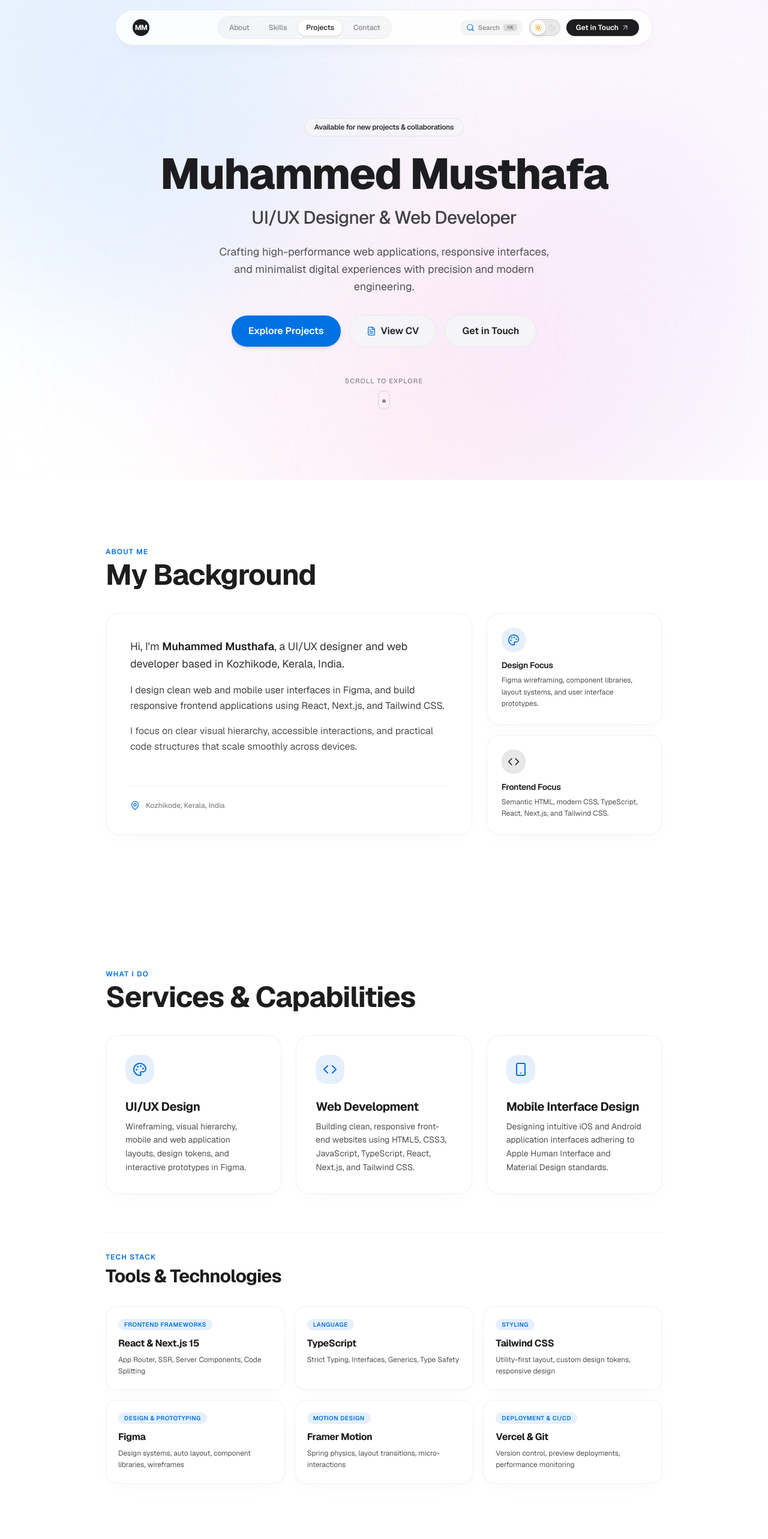
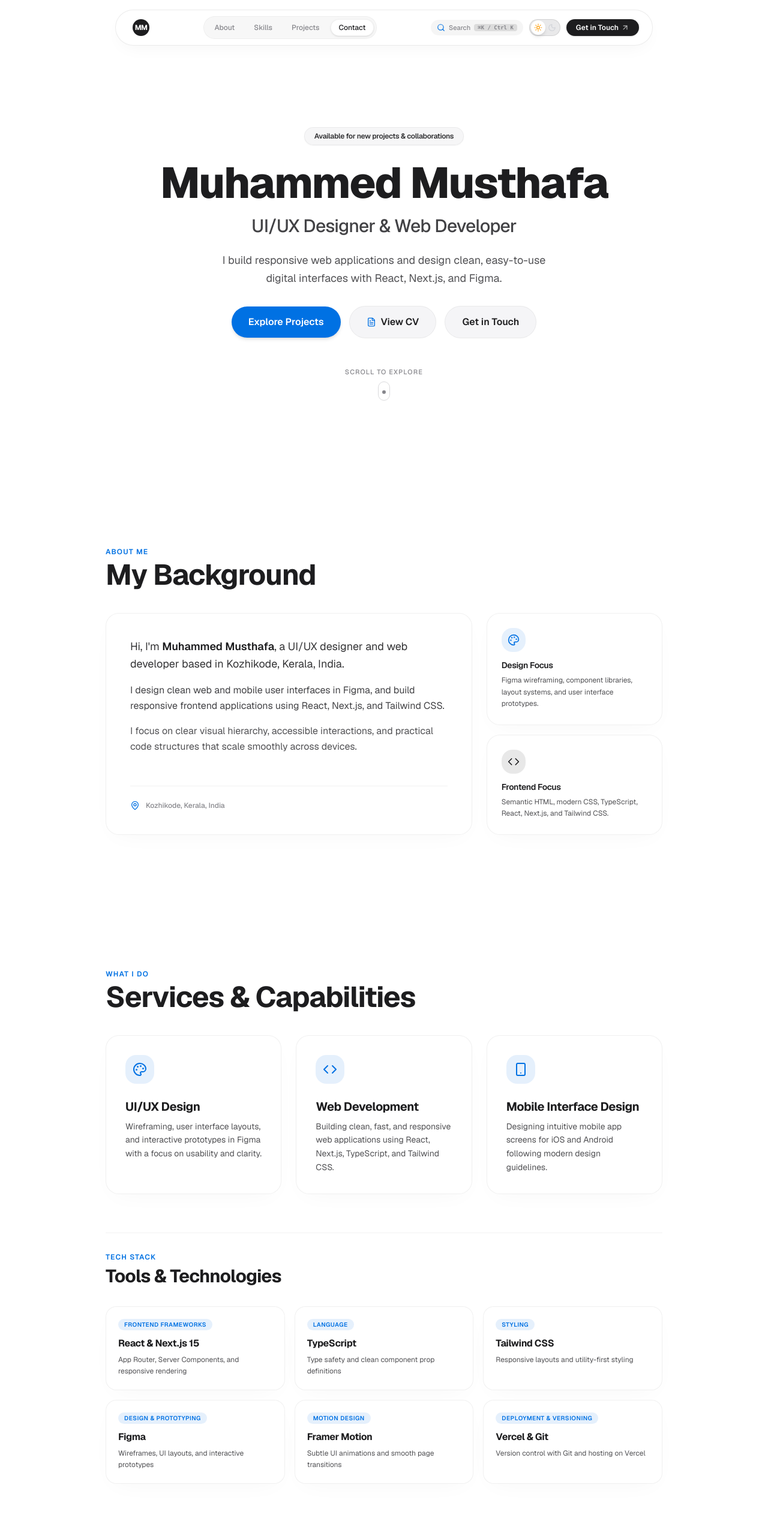
Before and after one commit to musthafacz13-hub/Muhammad-Musthafa-Web-dev-Portfolio-, a Next.js app: page / in a window 1280 px wide. Shown: the top 2566 px of the page at 60% size. Built offline with nearby package versions, Linux system fonts and the light colour scheme.

Commit message:
refactor: update content and remove unused assets
- Remove WatercolorMesh and associated styles
- Refine hero, skills, and project copy for clarity
- Update shortcut labels to include Windows support
- Adjust button padding for consistent sizing

```diff
--- a/app/globals.css
+++ b/app/globals.css
@@ -106,55 +106,6 @@ html.dark .glass-card {
 html.dark .glass-card-subtle {
   background: rgba(44, 44, 46, 0.6);
   border-color: rgba(255, 255, 255, 0.08);
-}
-
-/* Subtle Animated Mesh Gradients using GPU acceleration */
-@keyframes meshFloat1 {
-  0%, 100% {
-    transform: translate3d(0px, 0px, 0) scale(1);
-  }
-  33% {
-    transform: translate3d(60px, -40px, 0) scale(1.1);
-  }
-  66% {
-    transform: translate3d(-40px, 30px, 0) scale(0.95);
-  }
-}
-
-@keyframes meshFloat2 {
-  0%, 100% {
-    transform: translate3d(0px, 0px, 0) scale(1);
-  }
-  33% {
-    transform: translate3d(-50px, 50px, 0) scale(0.9);
-  }
-  66% {
-    transform: translate3d(40px, -30px, 0) scale(1.08);
-  }
-}
-
-@keyframes meshFloat3 {
-  0%, 100% {
-    transform: translate3d(0px, 0px, 0) scale(1);
-  }
-  33% {
-    transform: translate3d(30px, 40px, 0) scale(1.05);
-  }
-  66% {
-    transform: translate3d(-30px, -50px, 0) scale(0.95);
-  }
-}
-
-.animate-mesh-1 {
-  animation: meshFloat1 28s ease-in-out infinite;
-}
-
-.animate-mesh-2 {
-  animation: meshFloat2 32s ease-in-out infinite;
-}
-
-.animate-mesh-3 {
-  animation: meshFloat3 24s ease-in-out infinite;
 }
 
 /* Hide scrollbar for clean horizontal scrolling galleries if needed */
--- a/app/page.tsx
+++ b/app/page.tsx
@@ -1,5 +1,4 @@
 import React from 'react';
-import { WatercolorMesh } from '@/components/WatercolorMesh';
 import { Navbar } from '@/components/Navbar';
 import { HeroSection } from '@/components/HeroSection';
 import dynamic from 'next/dynamic';
@@ -25,10 +24,7 @@ export default function Home() {
         id="main-content"
         className="relative min-h-screen bg-white dark:bg-black text-[#1d1d1f] dark:text-[#f5f5f7] overflow-hidden selection:bg-[#0071e3]/10 selection:text-[#0071e3] transition-colors duration-300"
       >
-        {/* Animated WWDC Watercolor Background Mesh */}
-        <WatercolorMesh />
-
-      {/* Floating Glass Navigation Bar */}
+        {/* Floating Glass Navigation Bar */}
       <Navbar />
 
       {/* Hero Section */}
--- a/components/CommandPalette.tsx
+++ b/components/CommandPalette.tsx
@@ -133,7 +133,7 @@ export function CommandPalette({ isOpen, onClose }: CommandPaletteProps) {
           {/* Footer Shortcuts */}
           <div className="px-5 py-3 bg-black/[0.02] dark:bg-white/[0.02] border-t border-black/5 dark:border-white/10 flex items-center justify-between text-[11px] text-[#86868b]">
             <span>Press <kbd className="px-1.5 py-0.5 rounded bg-black/10 dark:bg-white/10 font-mono text-[10px]">ESC</kbd> to exit</span>
-            <span>Use <kbd className="px-1.5 py-0.5 rounded bg-black/10 dark:bg-white/10 font-mono text-[10px]">⌘K</kbd> anytime</span>
+            <span>Use <kbd className="px-1.5 py-0.5 rounded bg-black/10 dark:bg-white/10 font-mono text-[10px]">⌘K / Ctrl+K</kbd> anytime</span>
           </div>
         </motion.div>
       </div>
--- a/components/HeroSection.tsx
+++ b/components/HeroSection.tsx
@@ -48,7 +48,7 @@ export function HeroSection() {
           transition={{ duration: 0.8, delay: 0.3, ease: [0.16, 1, 0.3, 1] }}
           className="mt-6 text-base sm:text-lg text-[#515154] dark:text-[#d1d1d6] max-w-xl font-normal leading-relaxed"
         >
-          Crafting high-performance web applications, responsive interfaces, and minimalist digital experiences with precision and modern engineering.
+          I build responsive web applications and design clean, easy-to-use digital interfaces with React, Next.js, and Figma.
         </motion.p>
 
         {/* Action CTAs */}
@@ -56,11 +56,11 @@ export function HeroSection() {
           initial={{ opacity: 0, y: 18 }}
           animate={{ opacity: 1, y: 0 }}
           transition={{ duration: 0.8, delay: 0.4, ease: [0.16, 1, 0.3, 1] }}
-          className="mt-8 flex flex-col sm:flex-row gap-3 sm:gap-3.5 justify-center items-center w-full sm:w-auto"
+          className="mt-8 flex flex-col sm:flex-row gap-2.5 sm:gap-3.5 justify-center items-center w-full sm:w-auto"
         >
           <a
             href="#projects"
-            className="w-full sm:w-auto px-7 py-3.5 rounded-full bg-[#0071e3] text-white font-semibold text-sm sm:text-base hover:bg-[#0077ed] active:scale-[0.98] transition-all duration-200 shadow-md hover:shadow-lg focus:outline-none focus-visible:ring-2 focus-visible:ring-[#0071e3] focus-visible:ring-offset-2 text-center"
+            className="w-full sm:w-auto px-6 py-3 sm:px-7 sm:py-3.5 rounded-full bg-[#0071e3] text-white font-semibold text-sm sm:text-base hover:bg-[#0077ed] active:scale-[0.98] transition-all duration-200 shadow-md hover:shadow-lg focus:outline-none focus-visible:ring-2 focus-visible:ring-[#0071e3] focus-visible:ring-offset-2 text-center"
           >
             Explore Projects
           </a>
@@ -68,7 +68,7 @@ export function HeroSection() {
             href="https://drive.google.com/file/d/1ZCW3ssIUgUjSzqHkXIxz7MolMw2_xY5e/view?usp=drivesdk"
             target="_blank"
             rel="noopener noreferrer"
-            className="w-full sm:w-auto px-7 py-3.5 rounded-full bg-[#f5f5f7] dark:bg-[#2c2c2e] text-[#1d1d1f] dark:text-white border border-black/5 dark:border-white/10 font-semibold text-sm sm:text-base hover:bg-[#e8e8ed] dark:hover:bg-[#3a3a3c] active:scale-[0.98] transition-all duration-200 focus:outline-none focus-visible:ring-2 focus-visible:ring-[#0071e3] focus-visible:ring-offset-2 inline-flex items-center justify-center gap-2"
+            className="w-full sm:w-auto px-6 py-3 sm:px-7 sm:py-3.5 rounded-full bg-[#f5f5f7] dark:bg-[#2c2c2e] text-[#1d1d1f] dark:text-white border border-black/5 dark:border-white/10 font-semibold text-sm sm:text-base hover:bg-[#e8e8ed] dark:hover:bg-[#3a3a3c] active:scale-[0.98] transition-all duration-200 focus:outline-none focus-visible:ring-2 focus-visible:ring-[#0071e3] focus-visible:ring-offset-2 inline-flex items-center justify-center gap-2"
             aria-label="View Muhammed Musthafa's CV in Google Drive (opens in a new tab)"
           >
             <FileText className="w-4 h-4 text-[#0071e3]" />
@@ -76,7 +76,7 @@ export function HeroSection() {
           </a>
           <a
             href="#contact"
-            className="w-full sm:w-auto px-7 py-3.5 rounded-full bg-[#f5f5f7] dark:bg-[#2c2c2e] text-[#1d1d1f] dark:text-white border border-black/5 dark:border-white/10 font-semibold text-sm sm:text-base hover:bg-[#e8e8ed] dark:hover:bg-[#3a3a3c] active:scale-[0.98] transition-all duration-200 focus:outline-none focus-visible:ring-2 focus-visible:ring-[#0071e3] focus-visible:ring-offset-2 text-center"
+            className="w-full sm:w-auto px-6 py-3 sm:px-7 sm:py-3.5 rounded-full bg-[#f5f5f7] dark:bg-[#2c2c2e] text-[#1d1d1f] dark:text-white border border-black/5 dark:border-white/10 font-semibold text-sm sm:text-base hover:bg-[#e8e8ed] dark:hover:bg-[#3a3a3c] active:scale-[0.98] transition-all duration-200 focus:outline-none focus-visible:ring-2 focus-visible:ring-[#0071e3] focus-visible:ring-offset-2 text-center"
           >
             Get in Touch
           </a>
--- a/components/Navbar.tsx
+++ b/components/Navbar.tsx
@@ -128,12 +128,12 @@ export function Navbar() {
               onClick={() => setCommandPaletteOpen(true)}
               className="inline-flex items-center gap-1.5 px-2.5 py-1.5 rounded-full bg-black/[0.04] dark:bg-white/[0.08] hover:bg-black/[0.08] dark:hover:bg-white/[0.14] text-[#1d1d1f] dark:text-white transition-all text-xs font-medium focus:outline-none focus-visible:ring-2 focus-visible:ring-[#0071e3]"
               aria-label="Open search command palette"
-              title="Search commands (⌘K)"
+              title="Search commands (⌘K / Ctrl+K)"
             >
               <Search className="w-3.5 h-3.5 text-[#0071e3]" />
               <span className="hidden lg:inline text-[11px] text-[#86868b] dark:text-[#a1a1a6]">Search</span>
               <kbd className="hidden sm:inline-block px-1.5 py-0.2 text-[9px] font-mono font-semibold rounded bg-black/10 dark:bg-white/10 text-[#86868b] dark:text-[#a1a1a6]">
-                ⌘K
+                ⌘K / Ctrl K
               </kbd>
             </button>
 
--- a/components/ProjectsSection.tsx
+++ b/components/ProjectsSection.tsx
@@ -39,15 +39,15 @@ const PROJECTS: Project[] = [
     urlDisplay: 'passfourge.vercel.app',
     status: 'LIVE',
     summary:
-      'PassForge is a modern, privacy-first password generator designed to help users create strong, unique, and secure passwords instantly.',
+      'PassForge is a privacy-first password generator designed to help users create strong, unique passwords instantly.',
     purpose:
-      'Eliminates the risks of weak or reused passwords by providing 100% client-side local password generation with real-time strength scoring and estimated crack time calculations.',
+      'Generates passwords entirely in your browser without sending any data to a server, featuring real-time strength scoring and customizable character options.',
     keyFeatures: [
-      'Client-side local password generation (100% private)',
-      'Real-time strength evaluation & estimated crack time',
-      'Customizable length & character sets (symbols, numbers, cases)',
-      'One-click copy with instant micro-interaction feedback',
-      'Apple, Linear, and Notion inspired minimal interface',
+      '100% client-side password generation',
+      'Real-time strength evaluation & crack time estimates',
+      'Customizable length & character sets',
+      'One-click copy with instant feedback',
+      'Minimalist interface inspired by clean desktop software',
     ],
     techStack: [
       'Next.js',
@@ -68,15 +68,15 @@ const PROJECTS: Project[] = [
     urlDisplay: 'keyboard-learner-by-musthafa.vercel.app',
     status: 'LIVE',
     summary:
-      'TypeFlow is an interactive typing practice web application created for beginners, school students, and first-time computer users.',
+      'TypeFlow is an interactive typing practice app built to help beginners and students learn keyboard layouts.',
     purpose:
-      'Provides a clean, distraction-free environment to learn keyboard layouts, build muscle memory, and improve typing speed and accuracy through guided practice sessions.',
+      'Offers a clean, distraction-free layout with guided practice lessons, real-time speed tracking, accuracy metrics, and visual key highlights.',
     keyFeatures: [
-      'Interactive typing practice lessons & guided modules',
+      'Interactive typing practice modules',
       'Real-time WPM speed & accuracy tracking',
-      'Physical keyboard key visual feedback',
-      'Clean, distraction-free learning environment',
-      'Accessible, mobile and desktop responsive layout',
+      'Visual key highlight feedback on screen',
+      'Distraction-free learning layout',
+      'Responsive design for desktop and mobile',
     ],
     techStack: ['Next.js', 'React', 'TypeScript', 'Tailwind CSS', 'Vercel'],
   },
@@ -90,14 +90,14 @@ const PROJECTS: Project[] = [
     urlDisplay: 'nexus-ai-ruby-eight.vercel.app',
     status: 'LIVE',
     summary:
-      'Nexus is a modern productivity workspace built to deliver fast, intelligent, and natural interactions through a clean Apple-inspired user experience.',
+      'Nexus Workspace is a clean web application designed for organized writing, notes, and daily task management.',
     purpose:
-      'Combines a monochrome design system with real-time response streaming to help users streamline writing, coding, research, and daily task organization.',
+      'Features a dark and light theme toggle, real-time response streaming, code block syntax highlighting, and persistent conversation history.',
     keyFeatures: [
-      'Real-time response streaming interface',
-      'Secure authentication flow with Supabase Auth',
-      'Markdown and syntax-highlighted code block rendering',
-      'Conversation history management & session search',
+      'Real-time response streaming UI',
+      'Authentication flow with Supabase Auth',
+      'Markdown rendering & syntax-highlighted code blocks',
+      'Conversation history & session search',
       'Dark and Light theme toggle',
     ],
     techStack: [
@@ -120,15 +120,15 @@ const PROJECTS: Project[] = [
     urlDisplay: 'habit-tracker-khaki-five-20.vercel.app',
     status: 'LIVE',
     summary:
-      'HabitOS is a premium personal habit tracking web application designed to help users build consistent daily routines.',
+      'HabitOS is a personal habit tracker created to help users establish and keep daily routines.',
     purpose:
-      'Provides a personalized onboarding flow, daily streak tracking, calendar visualizers, and habit analytics inspired by modern SaaS products like Linear and Notion.',
+      'Includes custom habit creation, daily streak tracking, completion calendars, and local browser storage without requiring an account.',
     keyFeatures: [
-      'Custom habit creation & personalized profile onboarding',
-      'Daily habit completion streaks & progress analytics',
-      'Calendar visualization dashboard & milestone achievements',
-      'Local Storage data persistence with zero account setup needed',
-      'Light and Dark mode interface',
+      'Custom habit setup & profile onboarding',
+      'Daily streak counters & progress tracking',
+      'Calendar view for completion history',
+      'Local storage persistence with zero account setup needed',
+      'Light and Dark mode support',
     ],
     techStack: [
       'Next.js 15',
@@ -150,14 +150,14 @@ const PROJECTS: Project[] = [
     urlDisplay: 'kozhikoden-ruchi.vercel.app',
     status: 'LIVE',
     summary:
-      'A modern food discovery platform created to help food lovers and travelers explore the rich culinary culture of Kozhikode.',
+      'A local food discovery guide created to help visitors and locals explore popular food spots and traditional dishes in Kozhikode.',
     purpose:
-      'Simplifies destination discovery by showcasing popular restaurants, cafés, street food spots, and authentic Malabar cuisine through a mobile-first, intuitive UI.',
+      'Organizes local restaurants, cafés, street food spots, and authentic Malabar cuisine into a mobile-friendly, easy-to-navigate interface.',
     keyFeatures: [
-      'Categorized food & restaurant discovery grid',
-      'Mobile-first responsive interface designed for travelers on the go',
-      'Clean navigation & location details',
-      'Fast image & content loading performance',
+      'Categorized restaurant & food discovery grid',
+      'Mobile-first layout designed for quick browsing',
+      'Clear location & navigation details',
+      'Fast image loading performance',
     ],
     techStack: ['Next.js', 'React', 'TypeScript', 'Tailwind CSS', 'Vercel'],
   },
@@ -171,14 +171,14 @@ const PROJECTS: Project[] = [
     urlDisplay: 'muhammad-musthafa-web-dev-portfolio.vercel.app',
     status: 'LIVE',
     summary:
-      'An Apple-inspired digital portfolio showcasing selected design and development projects with precision, performance, and accessibility.',
+      'My personal portfolio website built to present my UI design and web development work.',
     purpose:
-      'Presents personal work, design approach, and frontend capabilities through a clean visual hierarchy, subtle Framer Motion transitions, and a responsive glass design system.',
+      'Presents project details, skill summaries, and contact options with a clean layout, subtle Framer Motion transitions, and dark mode support.',
     keyFeatures: [
-      'Apple-inspired minimalist layout & glassmorphic design system',
-      'Smooth Framer Motion scroll animations and active tab indicators',
+      'Clean layout & glass design system',
+      'Smooth scroll transitions and active navigation indicators',
       'Fully responsive, WCAG AA accessible layout',
-      'Direct Google Forms contact integration',
+      'Direct contact form integration',
     ],
     techStack: [
       'Next.js 15',
@@ -218,7 +218,7 @@ export function ProjectsSection() {
           Selected Work
         </h2>
         <p className="text-base text-[#515154] dark:text-[#d1d1d6] max-w-xl font-normal">
-          Real web applications and design systems built with focus on user experience, performance, and modern engineering.
+          Web applications and user interfaces built with a focus on simplicity, responsiveness, and user experience.
         </p>
       </div>
 
--- a/components/SkillsSection.tsx
+++ b/components/SkillsSection.tsx
@@ -8,17 +8,17 @@ const SERVICES = [
   {
     icon: Palette,
     title: 'UI/UX Design',
-    description: 'Wireframing, visual hierarchy, mobile and web application layouts, design tokens, and interactive prototypes in Figma.',
+    description: 'Wireframing, user interface layouts, and interactive prototypes in Figma with a focus on usability and clarity.',
   },
   {
     icon: Code,
     title: 'Web Development',
-    description: 'Building clean, responsive front-end websites using HTML5, CSS3, JavaScript, TypeScript, React, Next.js, and Tailwind CSS.',
+    description: 'Building clean, fast, and responsive web applications using React, Next.js, TypeScript, and Tailwind CSS.',
   },
   {
     icon: Smartphone,
     title: 'Mobile Interface Design',
-    description: 'Designing intuitive iOS and Android application interfaces adhering to Apple Human Interface and Material Design standards.',
+    description: 'Designing intuitive mobile app screens for iOS and Android following modern design guidelines.',
   },
 ];
 
@@ -79,12 +79,12 @@ export function SkillsSection() {
       {/* Tech Stack Matrix Grid */}
       <div className="grid grid-cols-1 sm:grid-cols-2 lg:grid-cols-3 gap-4">
         {[
-          { name: 'React & Next.js 15', category: 'Frontend Frameworks', desc: 'App Router, SSR, Server Components, Code Splitting' },
-          { name: 'TypeScript', category: 'Language', desc: 'Strict Typing, Interfaces, Generics, Type Safety' },
-          { name: 'Tailwind CSS', category: 'Styling', desc: 'Utility-first layout, custom design tokens, responsive design' },
-          { name: 'Figma', category: 'Design & Prototyping', desc: 'Design systems, auto layout, component libraries, wireframes' },
-          { name: 'Framer Motion', category: 'Motion Design', desc: 'Spring physics, layout transitions, micro-interactions' },
-          { name: 'Vercel & Git', category: 'Deployment & CI/CD', desc: 'Version control, preview deployments, performance monitoring' },
+          { name: 'React & Next.js 15', category: 'Frontend Frameworks', desc: 'App Router, Server Components, and responsive rendering' },
+          { name: 'TypeScript', category: 'Language', desc: 'Type safety and clean component prop definitions' },
+          { name: 'Tailwind CSS', category: 'Styling', desc: 'Responsive layouts and utility-first styling' },
+          { name: 'Figma', category: 'Design & Prototyping', desc: 'Wireframes, UI layouts, and interactive prototypes' },
+          { name: 'Framer Motion', category: 'Motion Design', desc: 'Subtle UI animations and smooth page transitions' },
+          { name: 'Vercel & Git', category: 'Deployment & Versioning', desc: 'Version control with Git and hosting on Vercel' },
         ].map((tech, idx) => {
           // Columns in 3-col layout: 0 (left -25px), 1 (center 0px), 2 (right +25px)
           const colIndex = idx % 3;
--- a/components/WatercolorMesh.tsx
+++ /dev/null
@@ -1,34 +0,0 @@
-'use client';
-
-import React from 'react';
-
-export function WatercolorMesh() {
-  return (
-    <div className="fixed inset-0 pointer-events-none z-0 overflow-hidden select-none">
-      {/* Primary Radial Backdrop matching Clean Minimalism theme */}
-      <div
-        className="absolute inset-0 z-0 opacity-60 dark:opacity-20 transition-opacity duration-300"
-        style={{
-          background: `
-            radial-gradient(at 0% 0%, rgba(191, 219, 254, 0.4) 0px, transparent 50%),
-            radial-gradient(at 100% 0%, rgba(233, 213, 255, 0.4) 0px, transparent 50%),
-            radial-gradient(at 50% 100%, rgba(252, 231, 243, 0.4) 0px, transparent 50%)
-          `
-        }}
-      />
-
-      {/* Floating Animated Mesh Blobs */}
-      <div
-        className="absolute -top-[10%] -left-[10%] w-[50vw] h-[50vw] max-w-[700px] max-h-[700px] rounded-full bg-blue-200/30 dark:bg-blue-900/20 blur-[120px] animate-mesh-1"
-      />
-
-      <div
-        className="absolute top-[20%] -right-[10%] w-[55vw] h-[55vw] max-w-[800px] max-h-[800px] rounded-full bg-purple-200/25 dark:bg-purple-900/20 blur-[130px] animate-mesh-2"
-      />
-
-      <div
-        className="absolute -bottom-[15%] left-[25%] w-[60vw] h-[60vw] max-w-[850px] max-h-[850px] rounded-full bg-pink-200/25 dark:bg-indigo-900/15 blur-[140px] animate-mesh-3"
-      />
-    </div>
-  );
-}
```
